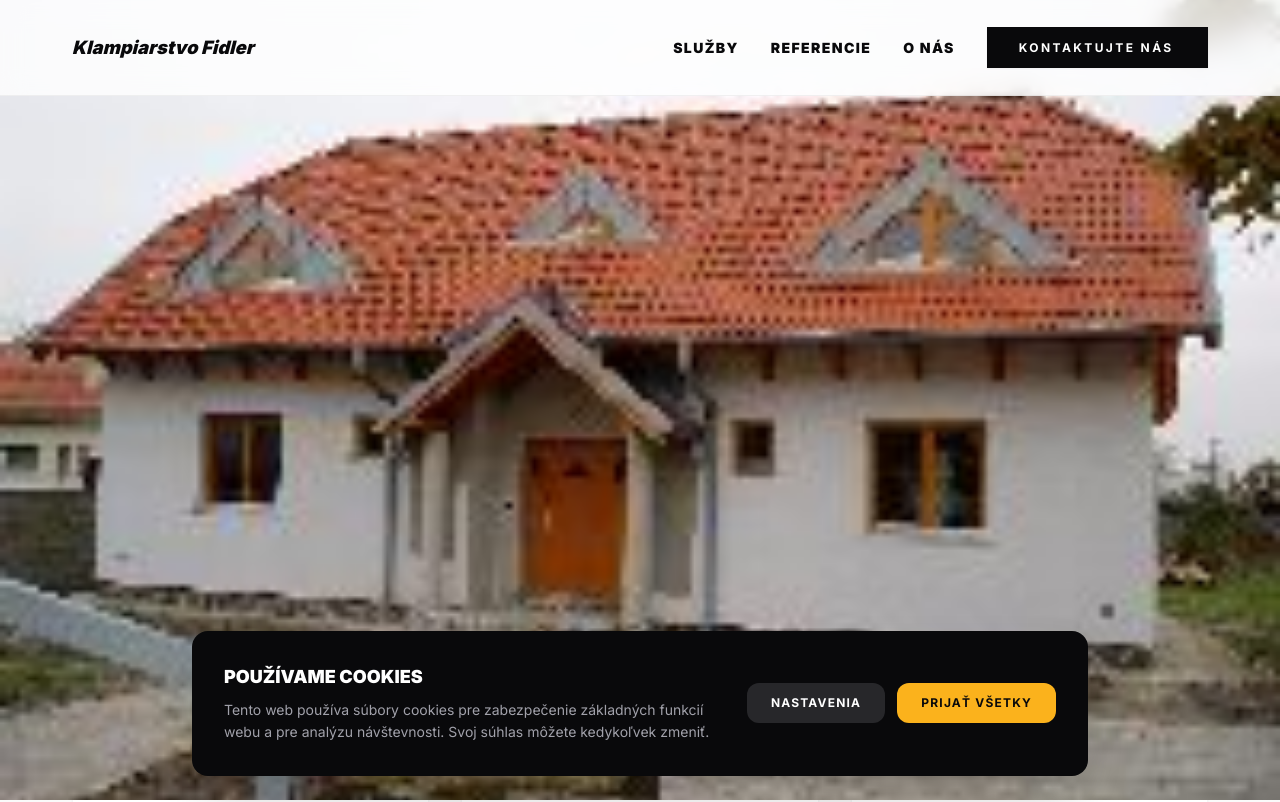
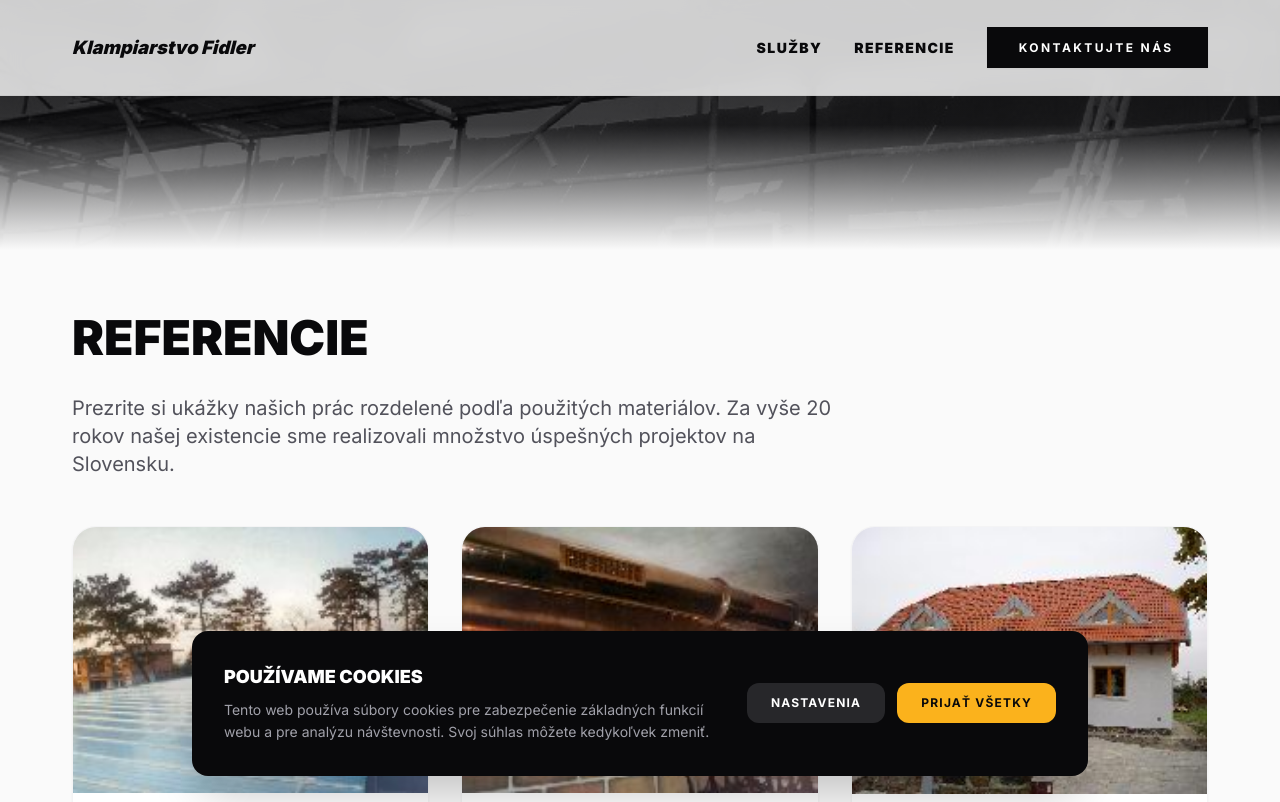
Before and after one commit to aebdigital/fidler, a Next.js app: page /referencie in a window 1280 px wide. Shown: the top 802 px of the page. Built offline with nearby package versions, Linux system fonts and the light colour scheme.

Commit message:
fix referencie hero image and hide o-nas link

```diff
--- a/src/app/referencie/page.tsx
+++ b/src/app/referencie/page.tsx
@@ -38,7 +38,7 @@ export default function ReferenciePage() {
           <div className="grid grid-cols-1 md:grid-cols-3 gap-8">
             {categories.map((cat, i) => (
               <Link key={i} href={cat.link} className="group block bg-white rounded-3xl overflow-hidden shadow-sm border border-zinc-100 transition-all hover:shadow-md hover:border-zinc-200">
-                <div className="aspect-[4/3] overflow-hidden bg-zinc-100">
+                <div className="aspect-[4/3] relative overflow-hidden bg-zinc-100">
                   <Image fill src={cat.img} alt={cat.title} className="w-full h-full object-cover transition-transform duration-700 group-hover:scale-105" />
                 </div>
                 <div className="p-8">
--- a/src/components/Header.tsx
+++ b/src/components/Header.tsx
@@ -1,6 +1,10 @@
+"use client";
+
 import Link from "next/link";
+import { usePathname } from "next/navigation";
 
 export function Header() {
+  const pathname = usePathname();
   return (
     <header
       id="site-header"
@@ -15,7 +19,9 @@ export function Header() {
           <nav className="hidden md:flex items-center gap-8 text-sm font-black uppercase tracking-widest text-zinc-950">
             <Link href="/sluzby/pozinok" className="hover:text-primary transition-colors">Služby</Link>
             <Link href="/referencie" className="hover:text-primary transition-colors">Referencie</Link>
-            <Link href="/#onas" className="hover:text-primary transition-colors">O nás</Link>
+            {pathname === "/" && (
+              <Link href="/#onas" className="hover:text-primary transition-colors">O nás</Link>
+            )}
           </nav>
           <Link
             href="/kontakt"
```
